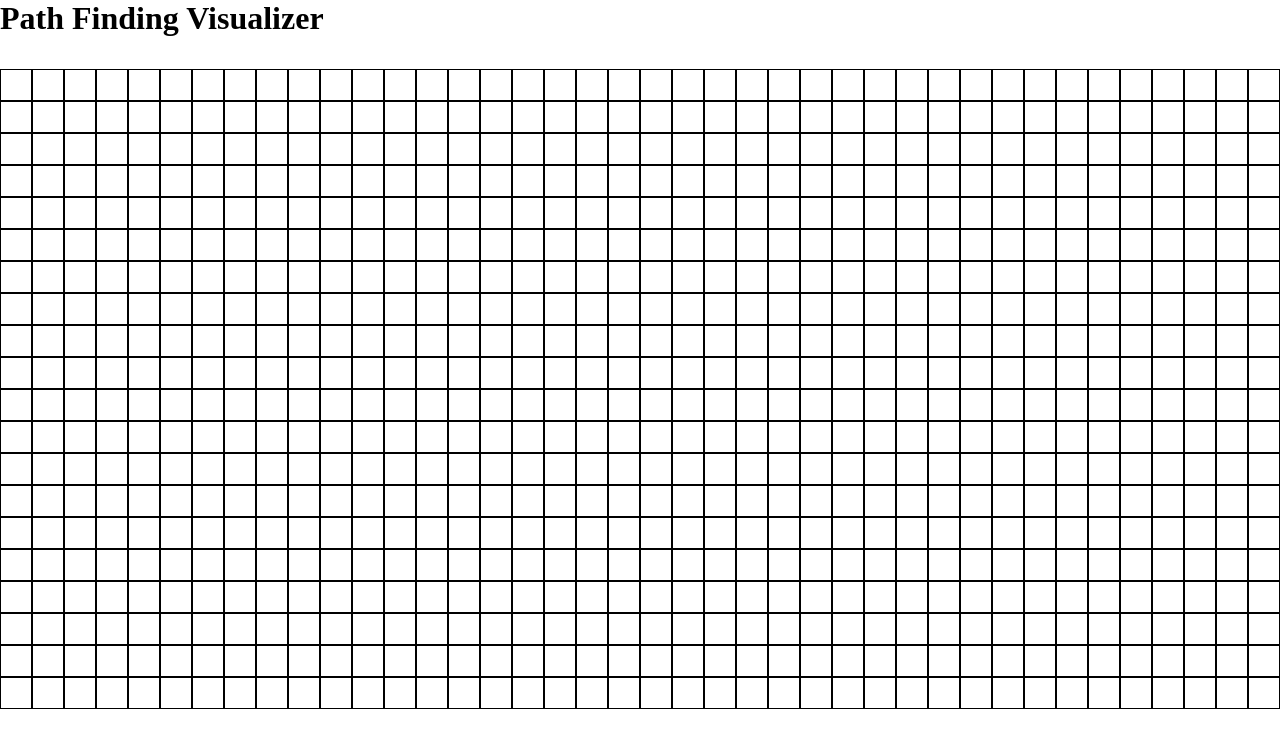
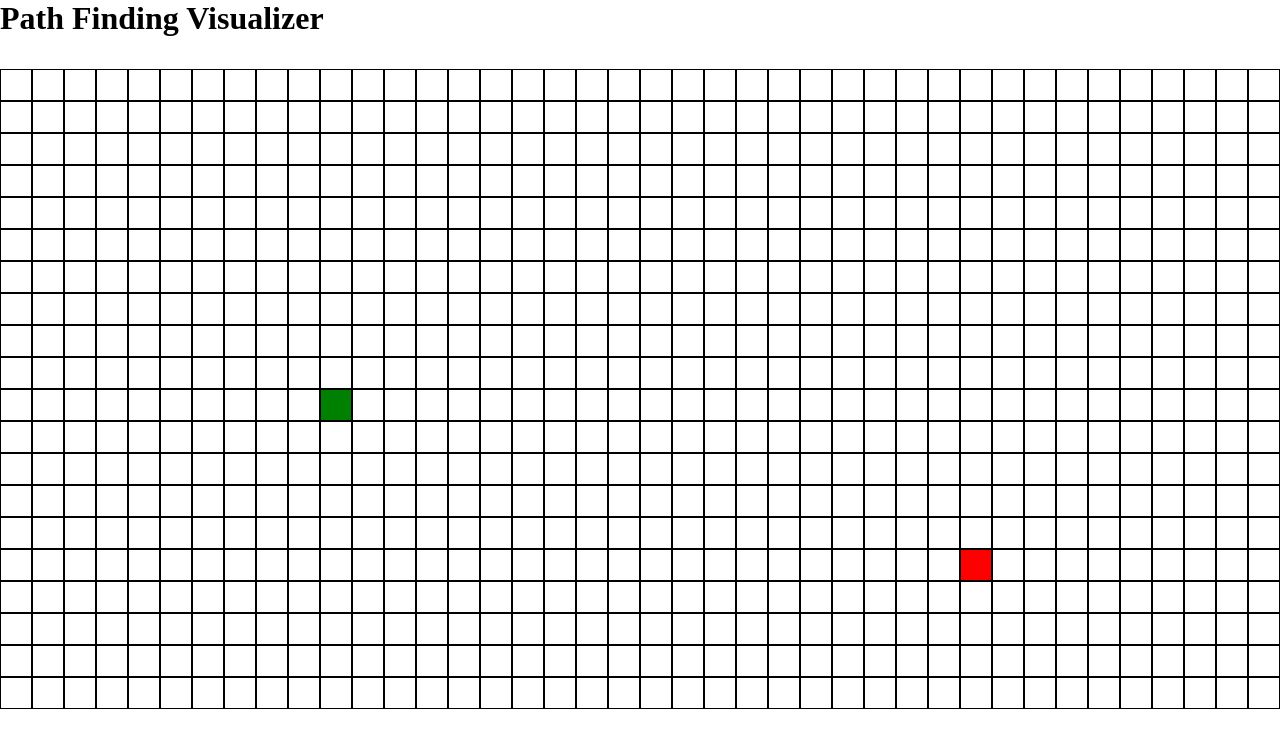
Before and after one commit to athulgeorge37/Path_Finding_Visualizer, a React (Create React App) app: page / in a window 1280 px wide. Shown: the top 748 px of the page. Built offline with nearby package versions, Linux system fonts and the light colour scheme.

Commit message:
adds click and drag for walls

```diff
--- a/src/App.js
+++ b/src/App.js
@@ -7,7 +7,7 @@ function App() {
   return (
     <div className="App">
       <h1>Path Finding Visualizer</h1>
-      <Grid></Grid>
+      <Grid/>
     </div>
   );
 }
--- a/src/Grid.js
+++ b/src/Grid.js
@@ -1,33 +1,86 @@
 import Grid_Cell from "./Grid_Cell"
-import { useState } from 'react';
+import { useState, } from 'react';
 import "./Grid.css"
 
-const GRID_HEIGHT = 20
-const GRID_LENGTH = 40
+const GRID_HEIGHT = 20  // y
+const GRID_LENGTH = 40  // x
+
+const START_CELL_X = 10
+const START_CELL_Y = 10
+
+const END_CELL_X = 30
+const END_CELL_Y = 15
 
 function Grid() {
 
-    const [my_Grid, setGrid] = useState([]);
-
+    const my_Grid = []
 
     for (let y = 0; y < GRID_HEIGHT; y++) {
         const my_row = []
         for (let x = 0; x < GRID_LENGTH; x++) {
-            my_row.push([x.toString() + " " + y.toString])
+
+            let start_cell = false
+            let end_cell = false
+            if (x === START_CELL_X && y === START_CELL_Y) {
+                start_cell = true
+            }
+
+            if (x === END_CELL_X && y === END_CELL_Y) {
+                end_cell = true
+            }
+
+            const my_cell = {
+                x_val: x,
+                y_val: y,
+                is_Wall: false,
+                start_cell: start_cell,
+                end_cell: end_cell
+            }
+
+            my_row.push(my_cell)
         }
         my_Grid.push(my_row)
     }
 
+
+    let mouse_down = false
+
+    const handle_mouse_down = (update_wall) => {
+        update_wall()
+        mouse_down = true
+    }
+
+    const handle_mouse_enter = (update_wall) => {
+        if (mouse_down) {
+            update_wall()
+        }
+    }
+
+    const handle_mouse_up = () => {
+        mouse_down = false
+    }
 
 
     return (
         <div className="Grid">
             {my_Grid.map((row, row_ID) => {
                 return (
-                    <div className="Grid_Row" key={row_ID}>
-                        {row.map((col, col_ID) => {
-                        return <Grid_Cell key={col_ID} x={col_ID} y={row_ID}/>;
-                        })}
+                    <div className={"Grid_Row " + row_ID} key={row_ID}>
+                        {row.map((my_cell, col_ID) => {
+                            const {x_val, y_val, is_Wall, start_cell, end_cell} = my_cell
+                            return (
+                                <Grid_Cell
+                                    key={col_ID}
+                                    x_val={x_val}
+                                    y_val={y_val}
+                                    is_Wall={is_Wall}
+                                    is_Start={start_cell}
+                                    is_End={end_cell}
+                                    handle_mouse_down={handle_mouse_down}
+                                    handle_mouse_enter={handle_mouse_enter}
+                                    handle_mouse_up={handle_mouse_up}
+                                />
+                            )})}
                     </div>
                 );
             })}
--- a/src/Grid_Cell.css
+++ b/src/Grid_Cell.css
@@ -10,3 +10,11 @@
 .Wall {
     background-color: darkblue;
 }
+
+.Start {
+    background-color: green;
+}
+
+.End {
+    background-color: red;
+}
--- a/src/Grid_Cell.js
+++ b/src/Grid_Cell.js
@@ -1,24 +1,36 @@
 import { useState } from 'react';
 import './Grid_Cell.css';
 
-function Grid_Cell(props) {
+function Grid_Cell (props) {
 
-    const [Wall, setWall] = useState(false);
+    const [Wall, setWall] = useState(props.is_Wall)
 
     const Invert_Wall = () => {
-        setWall(!Wall);
+        if (!props.is_Start && !props.is_End) {
+            console.log("changing wall at", props.x_val, props.y_val, "from ", Wall, "to", !Wall)
+            setWall(!Wall)
+        }
     }
 
 
-    let Grid_Cell_class_name = "Grid_Cell";
+    let Grid_Cell_class_name = "Grid_Cell"
 
     if (Wall) {
-        Grid_Cell_class_name += " Wall";
+        Grid_Cell_class_name += " Wall"
+    } else if (props.is_Start) {
+        Grid_Cell_class_name += " Start"
+    } else if (props.is_End) {
+        Grid_Cell_class_name += " End"
     }
 
 
     return (
-        <div className={Grid_Cell_class_name} onClick={Invert_Wall}>
+        <div
+        className={Grid_Cell_class_name}
+        onMouseDown={() => props.handle_mouse_down(Invert_Wall)}
+        onMouseEnter={() => props.handle_mouse_enter(Invert_Wall)}
+        onMouseUp={() => props.handle_mouse_up()}
+        >
         </div>
     )
 }
```
